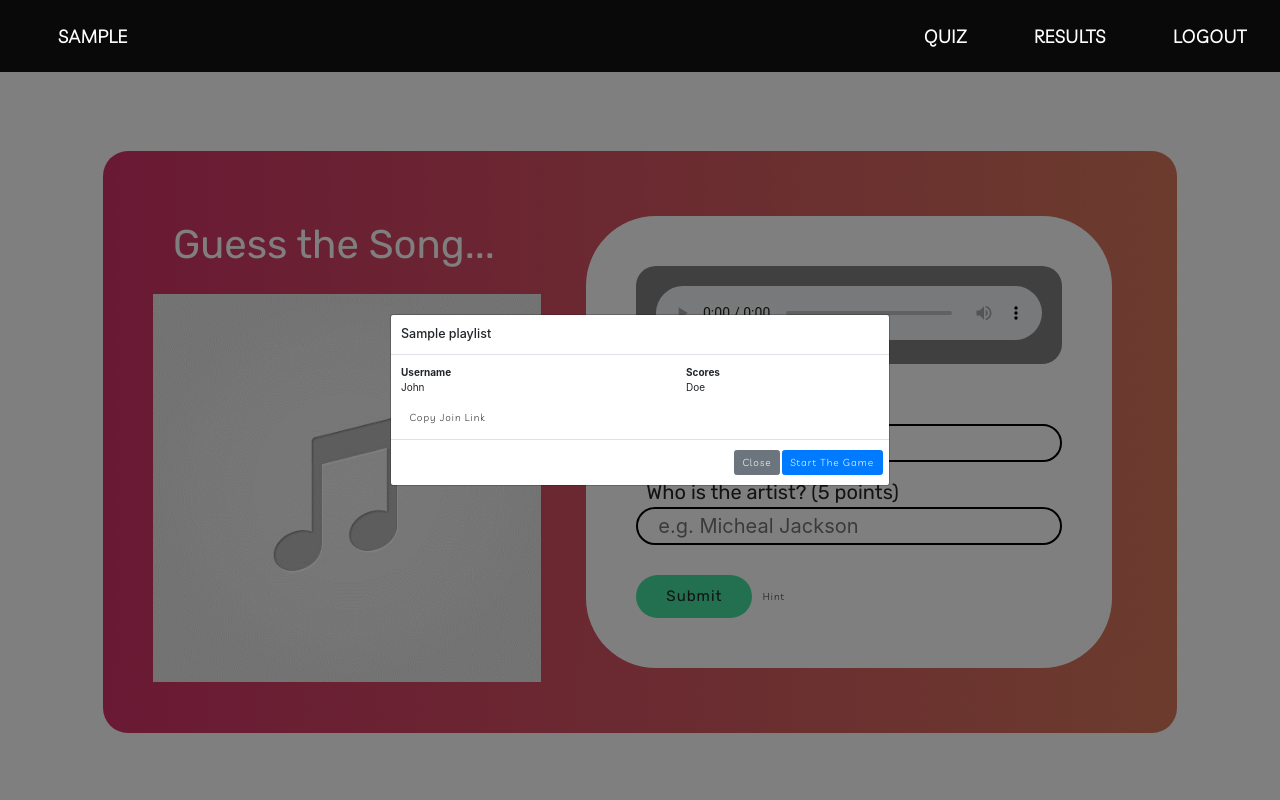
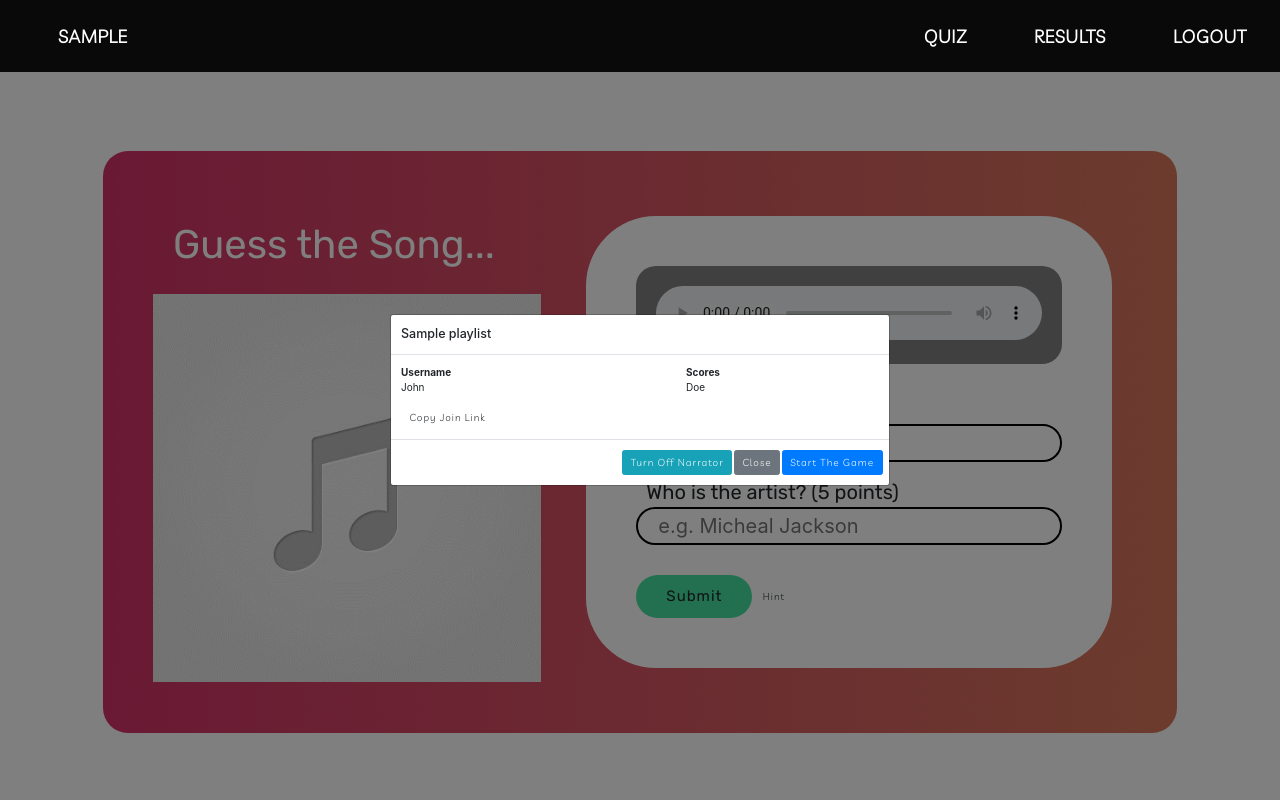
Before and after one commit to Spotimania/Spotimania, a Flask app: page /quiz/1 in a window 1280 px wide. Run offline with Flask 2, Linux system fonts and the light colour scheme; a user stored in the database is signed in; tables that the repository leaves empty hold one stand-in row (values such as "Sample post"); some libraries are stand-ins or nearby versions; some web fonts are replaced.

Commit message:
narrator

```diff
--- a/app/sockets.py
+++ b/app/sockets.py
@@ -127,7 +127,7 @@ def submitAnswer(message):
 
     if (isAllPlayerInRoomSubmitted(room)):
         resetSubmittedForAllPlayers(room)
-        emit('ready',{},room=room)
+        emit('ready',{"songName": song.songName,"artist":song.artist},room=room)
 
 @socketio.on('disconnect', namespace='/sockets')
 def test_disconnect():
--- a/app/static/javascript/socket.js
+++ b/app/static/javascript/socket.js
@@ -1,3 +1,10 @@
+// ROBOT VOICE OPTION
+window.narrator = true;
+const toggleNarrator = (e) => {
+	window.narrator = !window.narrator;
+	e.textContent = `Turn ${window.narrator ? 'off' : 'on'} Narrator`;
+};
+
 // TIMERS
 const setTimer = () => {
 	let timeleft = 60;
@@ -58,10 +65,12 @@ const getJoinLink = () => {
 	showToast('Sharing is Caring!!', `Link Has Been Copied To Your Clipboard`);
 };
 
+// CREEPY ROBOT VOICE RIGHT HERE!! - Narrations
+const say = (text) => speechSynthesis.speak(new SpeechSynthesisUtterance(text));
+const sayBasedOnOption = (text) => window.narrator && say(text);
+
 const showToast = (title, message) => {
-	// CREEPY ROBOT VOICE RIGHT HERE!!
-	// const say = (text) => speechSynthesis.speak(new SpeechSynthesisUtterance(text));
-	// say(message);
+	sayBasedOnOption(message);
 	const toasts = document.querySelector('#toasts');
 	toasts.outerHTML = `<div class="toast" role="alert" aria-live="assertive" aria-atomic="true" id="toasts" style="position: absolute; top: 100px; right: 100px;">
   <div class="toast-header">
@@ -154,9 +163,11 @@ $(document).ready(function () {
 		console.log('GAME OVER');
 		gameOver();
 	});
-	socket.on('ready', () => {
+	socket.on('ready', (data) => {
 		console.log('All Players Ready');
-
+		const { songName, artist } = data;
+		const attemptedSongName = sessionStorage.getItem('attemptedSongName');
+		const attemptedArtist = sessionStorage.getItem('attemptedArtist');
 		//CHANGE TEXT
 		const modalTextContent = document.querySelector('#modalTextContent');
 		if (isHost()) {
@@ -164,6 +175,11 @@ $(document).ready(function () {
 		} else {
 			modalTextContent.textContent = `Waiting For Host To Press Next`;
 		}
+
+		modalTextContent.innerHTML += `<br> The Song Was <strong>${songName}</strong> by <strong>${artist}</strong> `;
+		modalTextContent.innerHTML += `<br> Your Answer Was <strong>${attemptedSongName}</strong> by <strong>${attemptedArtist}</strong> `;
+
+		sayBasedOnOption(modalTextContent.textContent);
 		//ENABLE BUTTON
 		const primaryButton = document.querySelector('#modalPrimary');
 		primaryButton.disabled = false;
@@ -237,6 +253,11 @@ const submitAnswer = () => {
 	const artist = document.querySelector('#artistName').value;
 	const songSelectors = document.querySelector('#songName');
 	const song = document.querySelector('#songName').value;
+
+	sessionStorage.setItem('attemptedSongName', song);
+	sessionStorage.setItem('attemptedArtist', artist);
+
+	console.log('SUBMITTING');
 	console.log({ artist, song, userId, room, songId });
 	socket.emit('submitAnswer', { artist, song, userId, room, songId });
 
--- a/app/templates/quiz.html
+++ b/app/templates/quiz.html
@@ -33,6 +33,7 @@
 				<a class="btn" onclick="getJoinLink(this)" id="joinlink">Copy Join Link</a>
 			</div>
 			<div class="modal-footer" id="buttonContainer">
+				<button type="button" class="btn btn-info" onclick="toggleNarrator(this)">Turn Off Narrator</button>
 				<button type="button" class="btn btn-secondary" onclick="window.history.back();" id="modalSecondary">Close</button>
 				<button type="button" class="btn btn-primary" data-dismiss="modal" onclick="startTheGame(this)" id="modalPrimary">
 					Start The Game
@@ -64,7 +65,7 @@
 				</div>
 				<br /><br />
 				<fieldset>
-					<form action="" onSubmit="event.preventDefault();submitAnswer(this)">
+					<form action="" onSubmit="event.preventDefault();">
 						<label class="inputLabel">What song is it? (5 points)</label>
 						<input id="songName" type="text" placeholder="e.g. Despacito" class="inputGuess" />
 						<br /><br />
```
